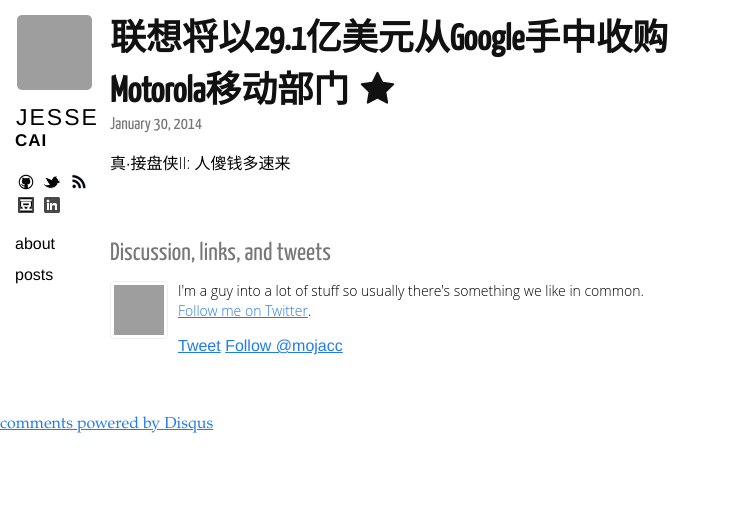
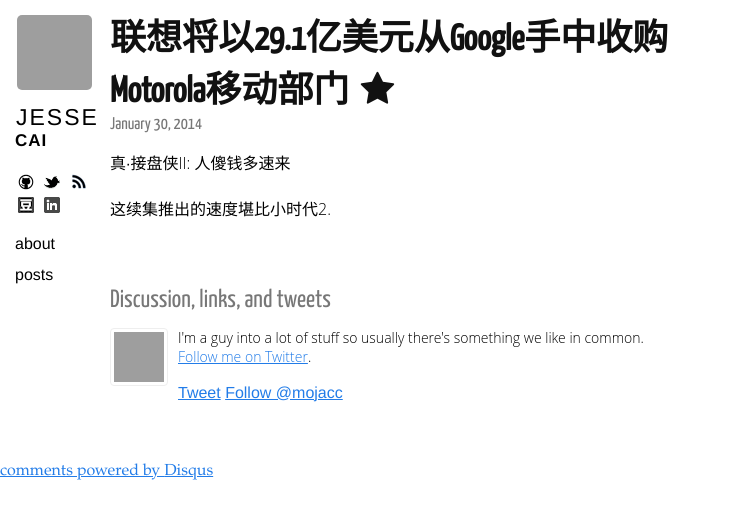
Before and after one commit to mojacc/mojacc.github.com, a Jekyll site: the page built from _posts/2014-01-30-lenova-to-buy-motorola-mobility-from-google.markdown, in a window 1280 px wide, cut to the strip 0-519 px from the top of the page. Shown: the whole strip, without its empty margins (0-731 px from the left). Built offline with Jekyll 4.4.1, drawn with Linux system fonts in a browser that asks for light colours; nearby versions of some CDN libraries; Markdown is read by kramdown in place of the engine named in the settings; comment, search, counter and statistics services are not loaded; grey boxes are pictures that could not be loaded.

Commit message:
More tweaks on new post.

```diff
--- a/_posts/2014-01-30-lenova-to-buy-motorola-mobility-from-google.markdown
+++ b/_posts/2014-01-30-lenova-to-buy-motorola-mobility-from-google.markdown
@@ -5,3 +5,5 @@
 ---
 
 真∙接盘侠II: 人傻钱多速来
+
+这续集推出的速度堪比小时代2.
```
